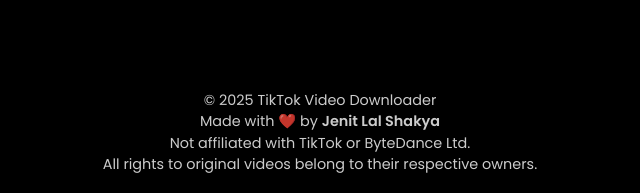
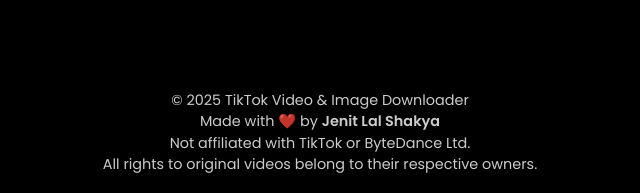
Before and after one commit to Jen-Shk/tiktok-downloader-without-watermark, a website: page public/index.html in a window 1280 px wide. Shown: the part 604-797 px from the top of the page, 320-960 px from the left. Drawn offline with Linux system fonts and the light colour scheme.

Commit message:
Update to working TikTok downloader

```diff
--- a/public/index.html
+++ b/public/index.html
@@ -23,7 +23,7 @@
 
     <!-- Footer -->
     <footer>
-        &copy; <span id="year"></span> TikTok Video Downloader<br>
+        &copy; <span id="year"></span> TikTok Video & Image Downloader<br>
         Made with ❤️ by <strong>Jenit Lal Shakya</strong><br>
         Not affiliated with TikTok or ByteDance Ltd.<br>
         All rights to original videos belong to their respective owners.<br>
```
